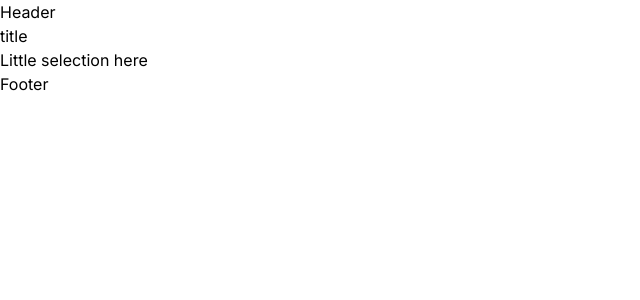
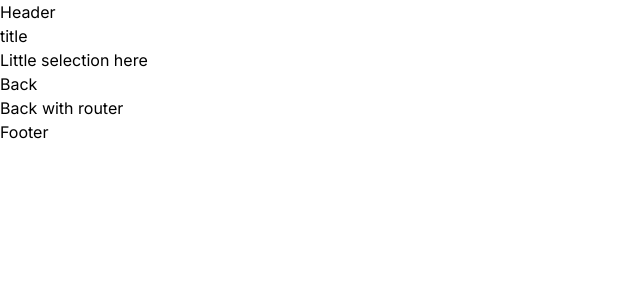
Before and after one commit to Rcf47/NextJSEducation, a Next.js app in the folder my-experiments/: page /selection in a window 1280 px wide. Shown: the top 300 px of the page, without its empty margins (0-640 px from the left). Built offline with nearby package versions, Linux system fonts and the light colour scheme.

Commit message:
feat: add router for selection

```diff
--- a/my-experiments/src/app/selection/page.tsx
+++ b/my-experiments/src/app/selection/page.tsx
@@ -1,8 +1,16 @@
+'use client'
+import Link from "next/link";
+import { useRouter } from "next/navigation";
+
 export default function Selection() {
+  const router = useRouter()
   return (
     <>
       <h2>title</h2>
       <div>Little selection here</div>
+      <Link href='/'>Back</Link>
+      <br />
+      <button type='button' onClick={() => router.push('/')}>Back with router</button>
     </>
   )
 }
```
